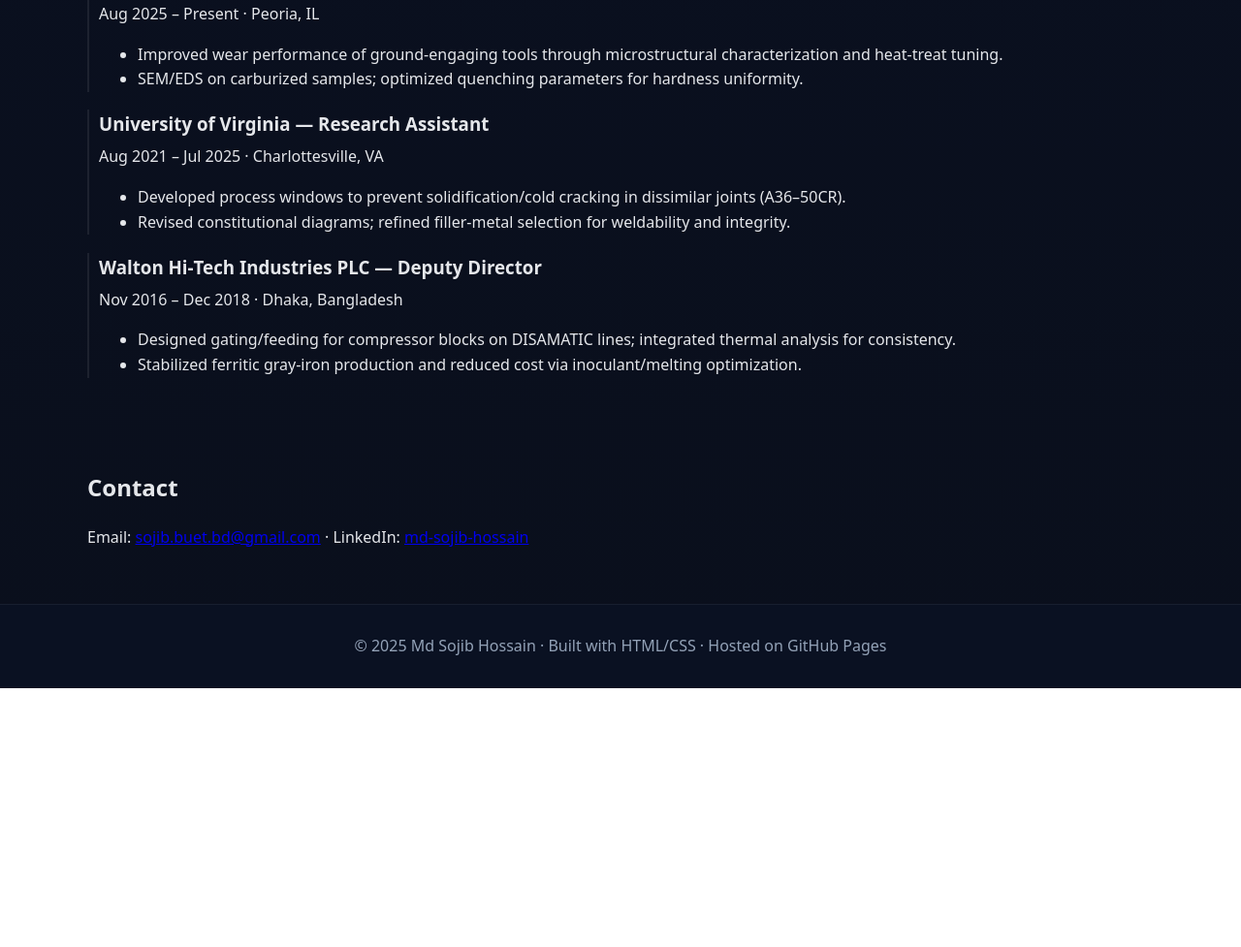
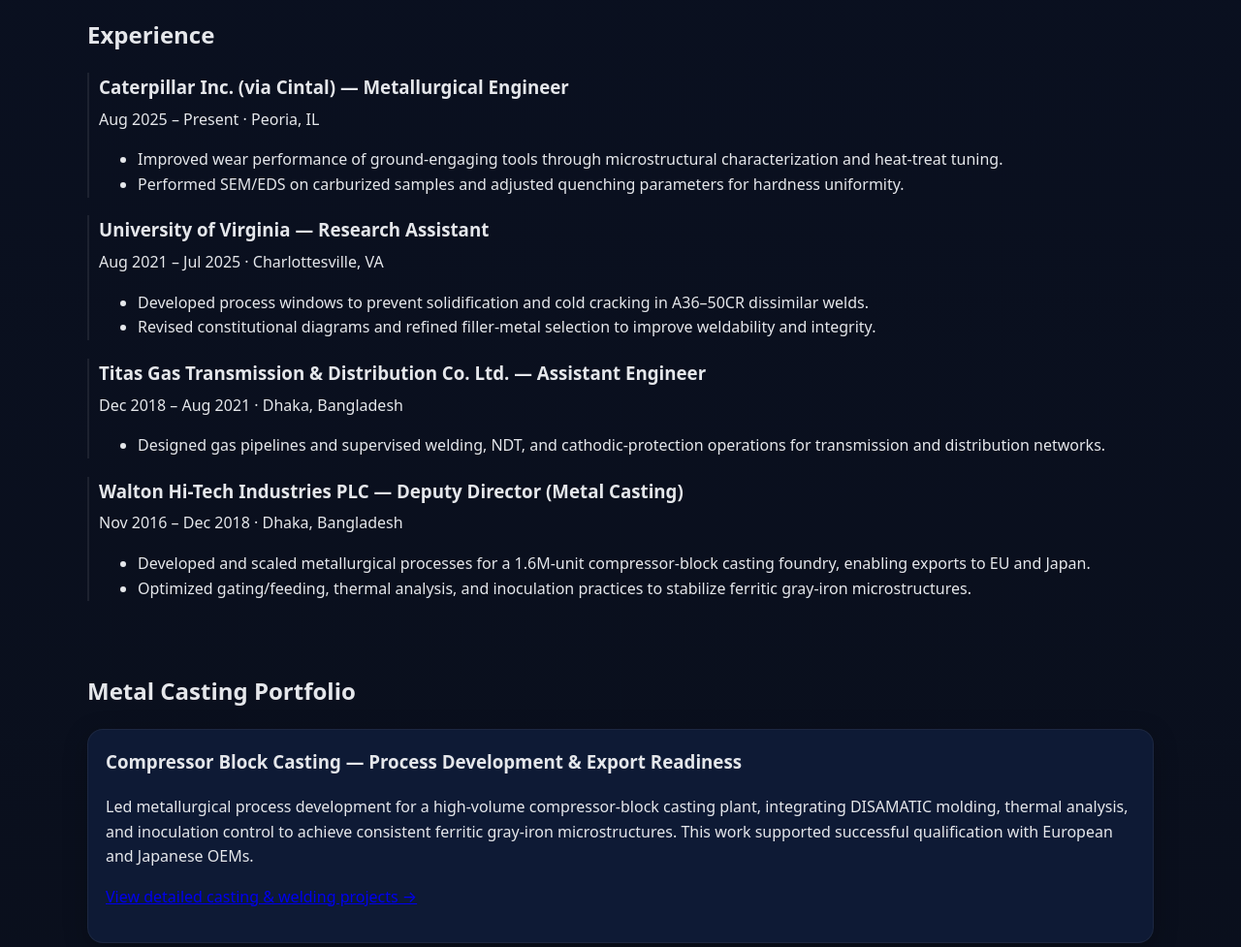
Before and after one commit to sojibuva/sojibuva.github.io, a plain HTML site: page index.html in a window 1280 px wide. Shown: the part 1068-2045 px from the top of the page at 97% size. Before the commit the page ends 1778 px from the top, so only its background shows below. Drawn offline with Linux system fonts and the light colour scheme.

Commit message:
Update index.html

```diff
--- a/index.html
+++ b/index.html
@@ -24,7 +24,7 @@
   </header>
 
   <section class="hero">
-    <div class="container">
+    <div class="container hero-layout">
       <div class="hero-text">
         <h2>Turning microstructure into manufacturable performance.</h2>
         <p>
@@ -32,9 +32,16 @@
           SEM/EBSD/XRD insights and thermodynamic modeling into robust, production-ready solutions.
         </p>
         <div class="cta-group">
-          <a class="btn" href="assets/Sojib_Hossain_Resume.pdf" download>Download CV</a>
+          <!-- CV download: make sure this filename matches the PDF in your repo -->
+          <a class="btn" href="Sojib_Hossain_s_resume.pdf" download>Download CV</a>
           <a class="btn secondary" href="projects.html">See Projects</a>
         </div>
+      </div>
+
+      <!-- Optional profile photo block -->
+      <div class="hero-photo">
+        <img src="assets/profile.jpg" alt="Md Sojib Hossain" />
+        <p class="hero-caption">Casting · Welding · Surface Engineering</p>
       </div>
     </div>
   </section>
@@ -43,7 +50,7 @@
     <div class="container grid-3">
       <div class="card">
         <h3>Caterpillar (via Cintal)</h3>
-        <p>Carburizing &amp; solid-state quenching optimization; SEM-based failure investigations of ground‑engaging tools.</p>
+        <p>Carburizing &amp; solid-state quenching optimization; SEM-based failure investigations of ground-engaging tools.</p>
         <small>Peoria, Illinois · 2025–Present</small>
       </div>
       <div class="card">
@@ -52,8 +59,8 @@
         <small>Charlottesville, VA · 2021–2025</small>
       </div>
       <div class="card">
-        <h3>Walton Hi‑Tech Industries PLC</h3>
-        <p>Scaled casting for 1.6M‑unit compressor blocks; thermal analysis for process stabilization; export to EU &amp; Japan.</p>
+        <h3>Metal Casting Plant (Walton)</h3>
+        <p>Developed metallurgical processes for a 1.6M-unit compressor-block foundry; enabled exports to European and Japanese OEMs.</p>
         <small>Dhaka, Bangladesh · 2016–2018</small>
       </div>
     </div>
@@ -67,7 +74,7 @@
         <li>XRD · GIXRD · Residual Stress</li>
         <li>Electrochemistry</li>
         <li>Laser Surface Modification</li>
-        <li>CALPHAD (Thermo‑Calc)</li>
+        <li>CALPHAD (Thermo-Calc)</li>
         <li>ANSYS Workbench</li>
         <li>Python · MATLAB</li>
         <li>AutoCAD · SolidWorks</li>
@@ -83,26 +90,53 @@
           <h3>Caterpillar Inc. (via Cintal) — Metallurgical Engineer</h3>
           <span>Aug 2025 – Present · Peoria, IL</span>
           <ul>
-            <li>Improved wear performance of ground‑engaging tools through microstructural characterization and heat‑treat tuning.</li>
-            <li>SEM/EDS on carburized samples; optimized quenching parameters for hardness uniformity.</li>
+            <li>Improved wear performance of ground-engaging tools through microstructural characterization and heat-treat tuning.</li>
+            <li>Performed SEM/EDS on carburized samples and adjusted quenching parameters for hardness uniformity.</li>
           </ul>
         </div>
+
         <div class="item">
           <h3>University of Virginia — Research Assistant</h3>
           <span>Aug 2021 – Jul 2025 · Charlottesville, VA</span>
           <ul>
-            <li>Developed process windows to prevent solidification/cold cracking in dissimilar joints (A36–50CR).</li>
-            <li>Revised constitutional diagrams; refined filler‑metal selection for weldability and integrity.</li>
+            <li>Developed process windows to prevent solidification and cold cracking in A36–50CR dissimilar welds.</li>
+            <li>Revised constitutional diagrams and refined filler-metal selection to improve weldability and integrity.</li>
           </ul>
         </div>
+
         <div class="item">
-          <h3>Walton Hi‑Tech Industries PLC — Deputy Director</h3>
+          <h3>Titas Gas Transmission &amp; Distribution Co. Ltd. — Assistant Engineer</h3>
+          <span>Dec 2018 – Aug 2021 · Dhaka, Bangladesh</span>
+          <ul>
+            <li>Designed gas pipelines and supervised welding, NDT, and cathodic-protection operations for transmission and distribution networks.</li>
+          </ul>
+        </div>
+
+        <div class="item">
+          <h3>Walton Hi-Tech Industries PLC — Deputy Director (Metal Casting)</h3>
           <span>Nov 2016 – Dec 2018 · Dhaka, Bangladesh</span>
           <ul>
-            <li>Designed gating/feeding for compressor blocks on DISAMATIC lines; integrated thermal analysis for consistency.</li>
-            <li>Stabilized ferritic gray‑iron production and reduced cost via inoculant/melting optimization.</li>
+            <li>Developed and scaled metallurgical processes for a 1.6M-unit compressor-block casting foundry, enabling exports to EU and Japan.</li>
+            <li>Optimized gating/feeding, thermal analysis, and inoculation practices to stabilize ferritic gray-iron microstructures.</li>
           </ul>
         </div>
+      </div>
+    </div>
+  </section>
+
+  <section class="portfolio">
+    <div class="container">
+      <h2>Metal Casting Portfolio</h2>
+      <div class="card">
+        <h3>Compressor Block Casting — Process Development &amp; Export Readiness</h3>
+        <p>
+          Led metallurgical process development for a high-volume compressor-block casting plant, integrating DISAMATIC molding,
+          thermal analysis, and inoculation control to achieve consistent ferritic gray-iron microstructures. This work supported
+          successful qualification with European and Japanese OEMs.
+        </p>
+        <p>
+          <a class="text-link" href="projects.html">View detailed casting &amp; welding projects →</a>
+        </p>
       </div>
     </div>
   </section>
```
